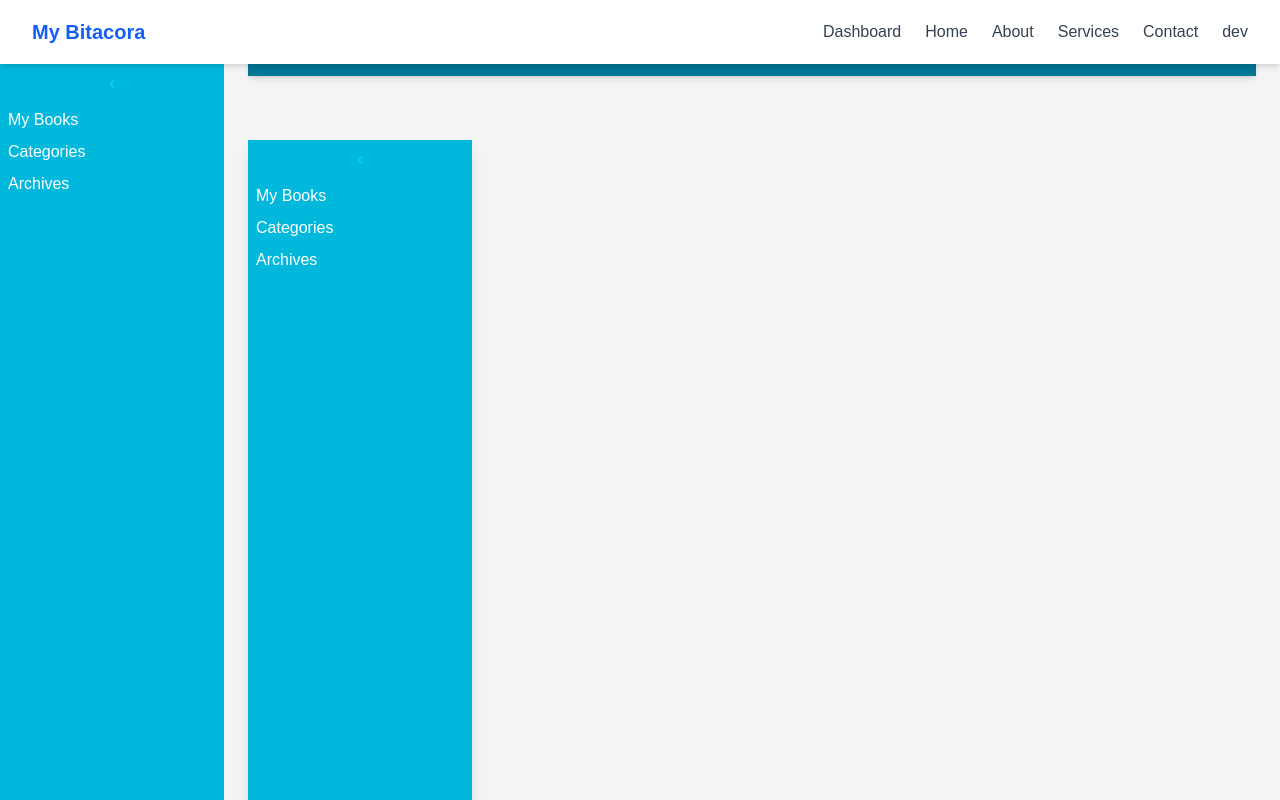
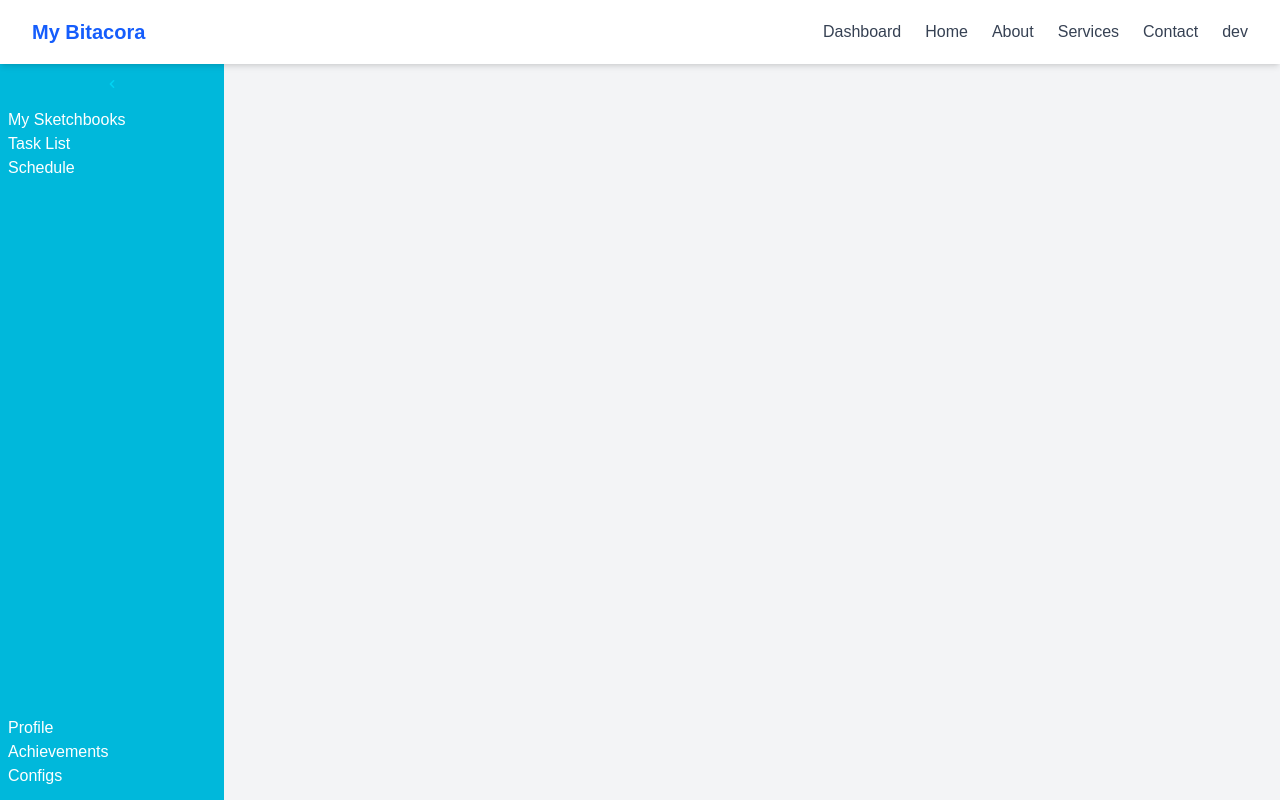
Before and after one commit to HadeOnMind/next-bitacora, a Next.js app: page /workspace/bitacora in a window 1280 px wide. Built offline with nearby package versions, Linux system fonts and the light colour scheme.

Commit message:
routes and bitacora access on work

```diff
--- a/app/components/bitacora-layouts/b-sidebar-layout.tsx
+++ b/app/components/bitacora-layouts/b-sidebar-layout.tsx
@@ -7,8 +7,19 @@ import { twMerge } from 'tailwind-merge';
 export default function Sidebar() {
   const [open, setOpen] = useState(true);
 
+const topItems = [
+  "My Sketchbooks",
+  "Task List",
+  "Schedule"
+];
+const bottomItems = [
+  "Profile",
+  "Achievements",
+  "Configs"
+];
+
   return (
-    <aside className={`bg-cyan-500 text-white transition-all duration-300 h-screen ${open ? 'w-56' : 'w-12'} p-2 my-16 z-50 shadow-lg`}>
+    <aside className={`bg-cyan-500 text-white transition-all duration-300 h-screen ${open ? 'w-56' : 'w-12'} mt-16 pb-28 p-2 shadow-lg`}>
       <button onClick={() => setOpen(!open)} className={twMerge(
             "mb-3 p-1 text-cyan-400 hover:bg-cyan-800 rounded-xl flex justify-center",
             open ? "w-full" : "w-8 pr-2"
@@ -18,10 +29,16 @@ export default function Sidebar() {
       </button>
 
       {open && (
-        <ul className="space-y-2">
-          <li className="hover:text-cyan-300 cursor-pointer">My Books</li>
-          <li className="hover:text-cyan-300 cursor-pointer">Categories</li>
-          <li className="hover:text-cyan-300 cursor-pointer">Archives</li>
+        <ul className="h-full flex flex-col">
+          <ul className="h-full flex flex-col">
+            {topItems.map(item => (
+              <li key={item} className="hover:text-cyan-300 cursor-pointer">{item}</li>
+            ))}
+            <li className="hover:text-cyan-300 cursor-pointer flex-grow invisible"></li>
+            {bottomItems.map(item => (
+              <li key={item} className="hover:text-cyan-300 cursor-pointer">{item}</li>
+            ))}
+          </ul>
         </ul>
       )}
     </aside>
--- a/app/components/hero.tsx
+++ b/app/components/hero.tsx
@@ -1,4 +1,4 @@
-import { BiLogIn } from "react-icons/bi";
+'use client';
 import { FaUsers } from "react-icons/fa";
 import { FaChildReaching } from "react-icons/fa6";
 import { AiFillSliders } from "react-icons/ai";
--- a/app/components/hnavbar.tsx
+++ b/app/components/hnavbar.tsx
@@ -15,6 +15,8 @@ export default function HorzNavbar() {
   ];
 
   const pathname = usePathname();
+  const inSketchbook = pathname?.includes('/sketchbook/');
+
 
 /*`text-gray-600 hover:text-blue-600 transition ${pathname === item.href && "text-blue-700"} ` */
 
--- a/app/workspace/bitacora/layout.tsx
+++ b/app/workspace/bitacora/layout.tsx
@@ -8,9 +8,6 @@ export default function BookselectionLayout({
 }>) {
   return (
     <div>
-      <TopNav/>
-        <Sidebar/>
-        {children}
 
     </div>
   );
--- a/app/workspace/bitacora/page.tsx
+++ b/app/workspace/bitacora/page.tsx
@@ -1,11 +1,24 @@
-export default function Home() {
-  return (
-    <div className="">
+'use client';
+import { useRouter } from 'next/navigation';
 
 
+interface Book {
+  id: string;
+  title: string;
+  description: string;
+}
 
 
+const SketchbookCard = ( { book }: { book: Book } ) => {
+  const router = useRouter();
 
+  return (
+    <div
+      onClick={() => router.push(`/workspace/bitacora/sketchbook/${book.id}`)}
+      className="cursor-pointer p-4 border bg-white hover:shadow-md"
+    >
+      <h3 className="text-lg font-bold">{book.title}e</h3>
+      <p>{book.description}e</p>
     </div>
   );
-}
+};
--- /dev/null
+++ b/app/workspace/bitacora/sketchbook/[id]/layout.tsx
@@ -0,0 +1,8 @@
+export default function SketchbookLayout({ children }: { children: React.ReactNode }) {
+  return (
+    <div className="p-6 bg-white min-h-screen">
+      {/* You can style this however you like later */}
+      {children}
+    </div>
+  );
+}
--- /dev/null
+++ b/app/workspace/bitacora/sketchbook/[id]/page.tsx
@@ -0,0 +1,7 @@
+export default function SketchbookPage({ params }: { params: { id: string } }) {
+  return (
+    <div className="p-6">
+      <h1 className="text-xl font-semibold">Sketchbook ID: {params.id}</h1>
+    </div>
+  );
+}
--- a/app/workspace/layout.tsx
+++ b/app/workspace/layout.tsx
@@ -1,15 +1,25 @@
+"use client"
 import HorzNavbar from "../components/hnavbar";
 import TopNav from "@/app/components/bitacora-layouts/b-hnavbar-layout";
 import Sidebar from "@/app/components/bitacora-layouts/b-sidebar-layout";
+import { usePathname } from "next/navigation";
+import { twMerge } from "tailwind-merge";
+
+
+
 
 export default function WorkspaceLayout({
   children,
 }: {
   children: React.ReactNode;
 }) {
+
+const pathname = usePathname();
+const inSketchbook = pathname?.includes('/sketchbook/');
+
   return (
 
-    <div className="flex flex-col h-screen">
+    <div className={twMerge("flex flex-col h-screen", inSketchbook ? "hidden" : "")}>
       <HorzNavbar />
 
       <div className="flex flex-1 overflow-hidden">
--- a/app/workspace/page.tsx
+++ b/app/workspace/page.tsx
@@ -6,27 +6,30 @@ import { text } from 'stream/consumers';
 import { stringify } from 'querystring';
 import { get } from "http";
 import { twMerge } from "tailwind-merge";
+import { useRouter } from 'next/navigation';
+
 
 export default function Home() {
   const [added, setAdded] = useState(false);
 
+const router = useRouter();
+
 
 
 type books = {
-  id: Number,
-  user: String,
-  pages: Number,
-  name: String,
-  description: String,
-  createdAt: String,
-  updatedAt: String,
+  id: number,
+  user: string,
+  pages: number,
+  name: string,
+  description: string,
+  createdAt: string,
+  updatedAt: string,
 };
 
 const createdBooks = 0;
 const [name, setName] = useState("");
 const [description, setDescription] = useState("");
 
-const [selectedBook, setSelectedBook] = useState<books | null>(null);
 
 
 const [Books, setSketchbooks] = useState<books[]>(
@@ -150,9 +153,8 @@ const HandleBookcreation = () => {
                     {Books.map((book) => (
                       <div
                       key={String(book.id)}
-                      onClick={() => setSelectedBook(prev => prev?.id === book.id ? null : book)}
+                      onClick={() => router.push(`/workspace/bitacora/sketchbook/${book.id}`)}
                         className= {twMerge("min-w-[200px] p-4 bg-[#fffaf4] border border-[#d6cfc3] rounded-lg shadow hover:shadow-md transition space-y-2",
-                          selectedBook ? "border-4 border-amber-200" : ""
                         )}
                       >
                         <h4 className="text-lg font-bold text-[#5a4633]">{book.name}</h4>
@@ -162,10 +164,6 @@ const HandleBookcreation = () => {
                         </div>
                       </div>
                     ))}
-
-
-
-
 
               </div>
 
@@ -191,7 +189,7 @@ const HandleBookcreation = () => {
 
 
 
-          <div className="w-56 flex flex-col gap-4 overflow-y-auto bg-gray-300 px-2 py-4 rounded">
+          <div className="w-56 flex flex-col gap-4 overflow-y-auto bg-gray-300 px-2 py-4 rounded-md">
             <h2 className="text-lg font-semibold text-stone-700 mb-2">👥 Comunidad</h2>
             {[1, 2, 3].map(id => (
               <div
```
